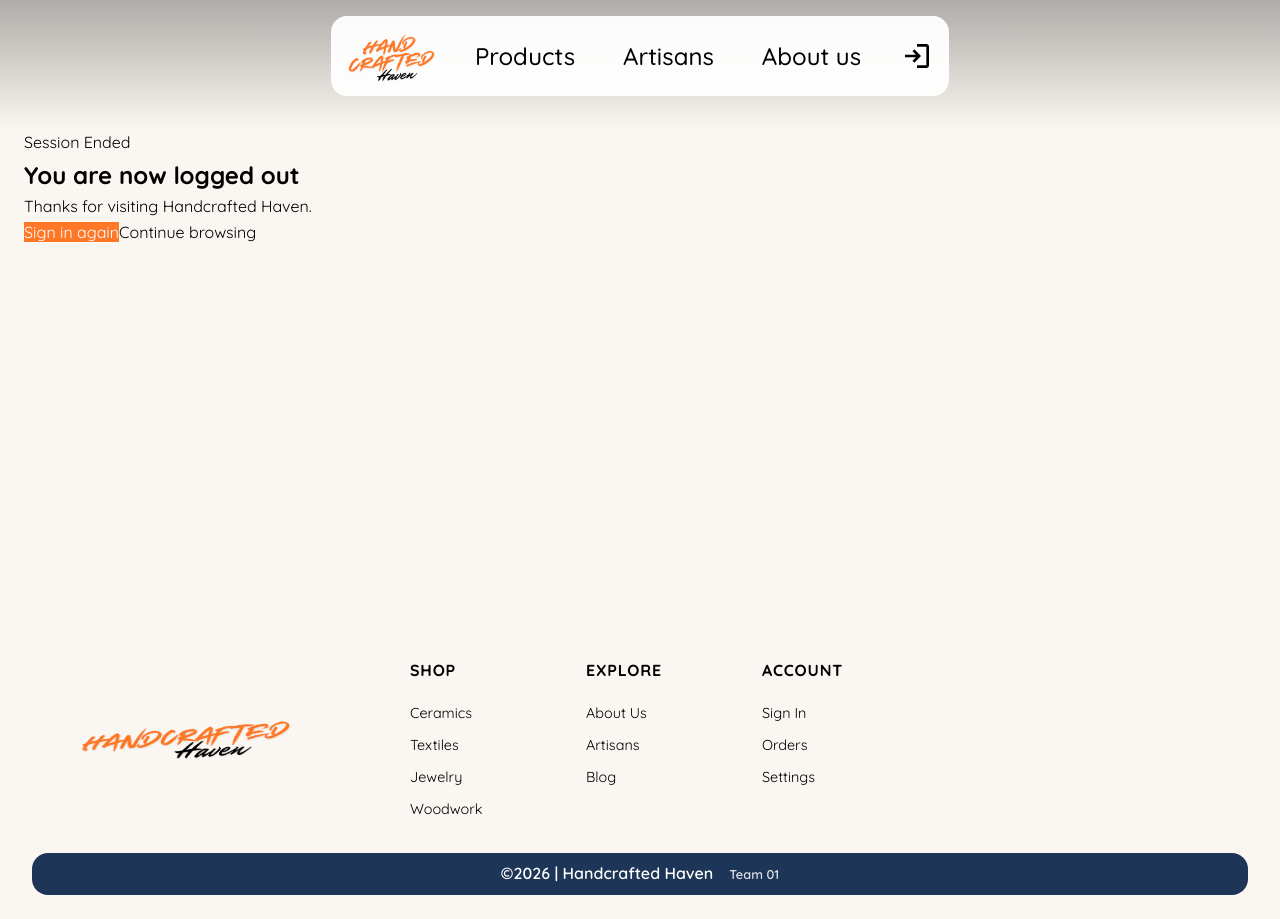
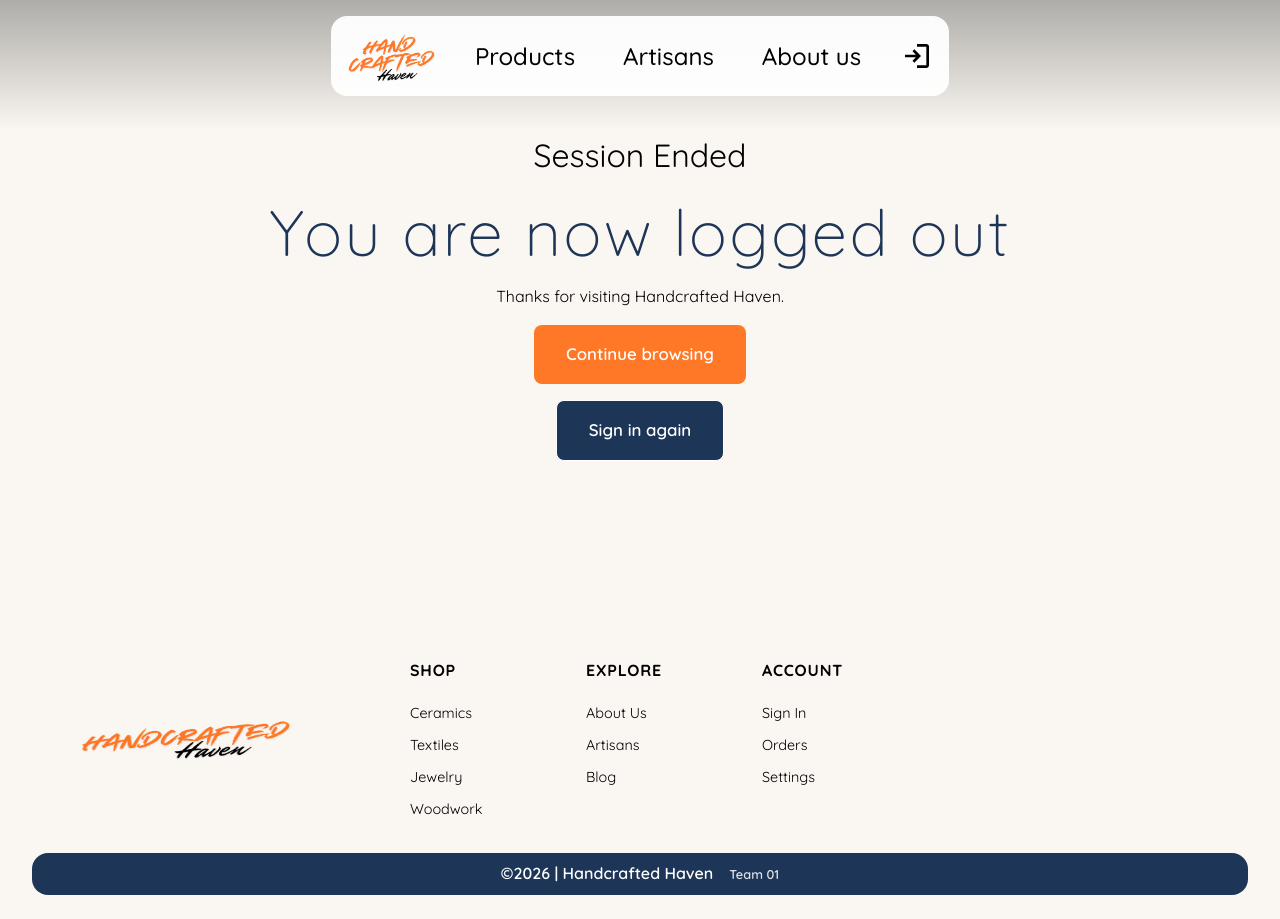
Before and after one commit to lucachilan/handcrafted-haven, a Next.js app: page /auth/logout in a window 1280 px wide. Built offline with nearby package versions, Linux system fonts and the light colour scheme; no server answers; a web font is replaced by a local one.

Commit message:
auth pro

```diff
--- a/src/app/auth/form.module.css
+++ b/src/app/auth/form.module.css
@@ -82,7 +82,7 @@
   padding: 1rem;
   gap: 1rem 0;
   margin: auto;
-
+  text-align: center;
   & .otherAuth {
     margin: auto;
     display: block;
@@ -93,3 +93,8 @@
     padding: 1rem 0;
   }
 }
+
+.flex__vert {
+  display: flex;
+  flex-direction: column;
+}
--- a/src/app/auth/logout/page.tsx
+++ b/src/app/auth/logout/page.tsx
@@ -1,28 +1,28 @@
 import Link from "next/link";
 import Navbar from "@/components/Navbar/Navbar";
 import Footer from "@/components/Footer/Footer";
-import styles from "./logout.module.css";
+import styles from "@/app/auth/form.module.css";
 import { logoutAction } from "@/actions/auth-act";
 
 export default function LogoutPage() {
   return (
     <>
       <Navbar />
-
       <main className={`container ${styles.main}`}>
         <section className={`surface-card ${styles.card}`}>
-          <span className={styles.badge}>Session Ended</span>
-          <h1 className={styles.title}>You are now logged out</h1>
-          <p className={styles.subtitle}>
-            Thanks for visiting Handcrafted Haven.
-          </p>
+          <span className="badge">Session Ended</span>
+          <h1 className="title">You are now logged out</h1>
+          <p className="subtitle">Thanks for visiting Handcrafted Haven.</p>
 
-          <div className={styles.actions}>
-            <Link href="/auth/login" className="button btn-primary">
+          <div className={`${styles.flex__vert} ${styles.authOptions}`}>
+            <Link href="/" className="btn btn-lg btn-primary btn-center">
+              Continue browsing
+            </Link>
+            <Link
+              href="/auth/login"
+              className="btn btn-lg btn-secondary btn-center"
+            >
               Sign in again
-            </Link>
-            <Link href="/products" className={styles.secondaryLink}>
-              Continue browsing
             </Link>
           </div>
         </section>
--- a/src/app/globals.css
+++ b/src/app/globals.css
@@ -134,6 +134,12 @@ button {
   font-size: 1.05rem;
 }
 
+.btn-center {
+  display: block;
+  width: fit-content;
+  margin: auto;
+}
+
 /*===============================
         text elements
   ===============================  */
@@ -155,6 +161,12 @@ button {
   text-align: center;
 }
 
+.badge {
+  display: block;
+  margin: auto;
+  text-align: center;
+  font-size: 2rem;
+}
 /*  utility : containers  */
 
 .artisans-list {
--- a/src/app/success/page.tsx
+++ b/src/app/success/page.tsx
@@ -23,11 +23,11 @@ export default async function SuccessPage({ searchParams }: SuccessPageProps) {
       <Navbar />
       <main className={`container ${styles.main}`}>
         <section className={`surface-card ${styles.card}`}>
-          <span className="section-label">Success</span>
-          <h1 className={`page-title ${styles.title}`}>{message}</h1>
+          <span className="badge">Success</span>
+          <h1 className={`title`}>{message}</h1>
           <Link
             href={redirectPath}
-            className={`button button--primary button--subtle-lift ${styles.button}`}
+            className={`btn btn-secondary btn-lg btn-center`}
           >
             {buttonText}
           </Link>
--- /dev/null
+++ b/src/components/Sidebar/Sidebar.tsx
@@ -0,0 +1,3 @@
+export default function Sidebar() {
+  return <></>;
+}
```
